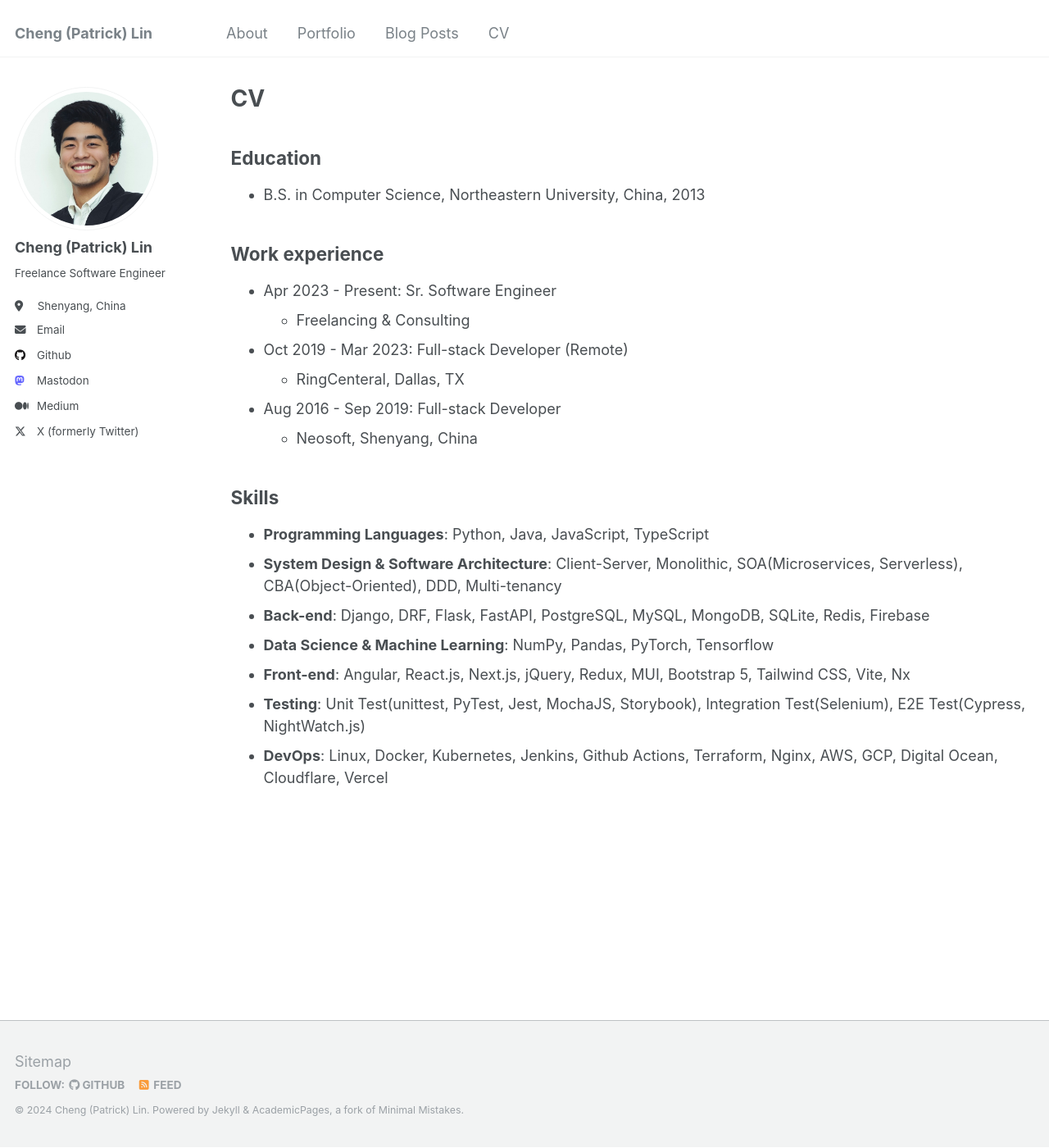
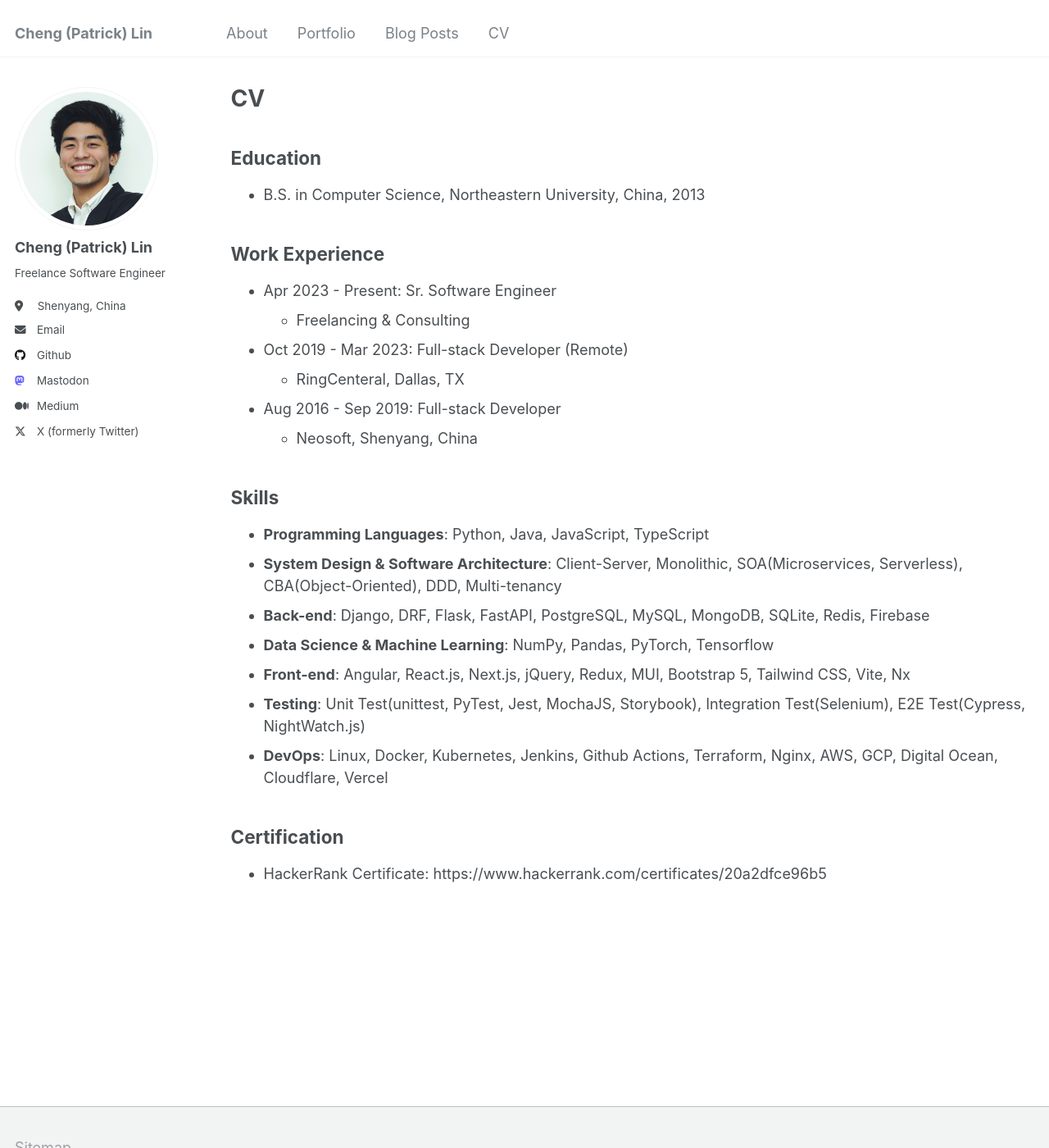
Before and after one commit to temunel/temunel.github.io, a Jekyll site: the page built from _pages/cv.md, in a window 1280 px wide and 1400 px high. Shown: the whole window at 82% size. Built offline with Jekyll 4.4.1, drawn with Linux system fonts in a browser that asks for light colours.

Commit message:
added certification

```diff
--- a/_pages/cv.md
+++ b/_pages/cv.md
@@ -13,7 +13,7 @@ Education
 ------
 * B.S. in Computer Science, Northeastern University, China, 2013
 
-Work experience
+Work Experience
 ------
 * Apr 2023 - Present: Sr. Software Engineer
   * Freelancing & Consulting
@@ -33,3 +33,7 @@ Skills
 * **Front-end**: Angular, React.js, Next.js, jQuery, Redux, MUI, Bootstrap 5, Tailwind CSS, Vite, Nx
 * **Testing**: Unit Test(unittest, PyTest, Jest, MochaJS, Storybook), Integration Test(Selenium), E2E Test(Cypress, NightWatch.js)
 * **DevOps**: Linux, Docker, Kubernetes, Jenkins, Github Actions, Terraform, Nginx, AWS, GCP, Digital Ocean, Cloudflare, Vercel
+
+Certification
+------
+* HackerRank Certificate: https://www.hackerrank.com/certificates/20a2dfce96b5
```
